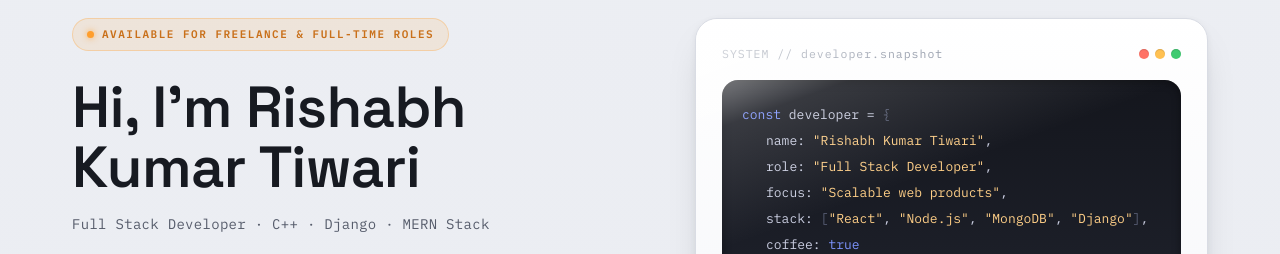
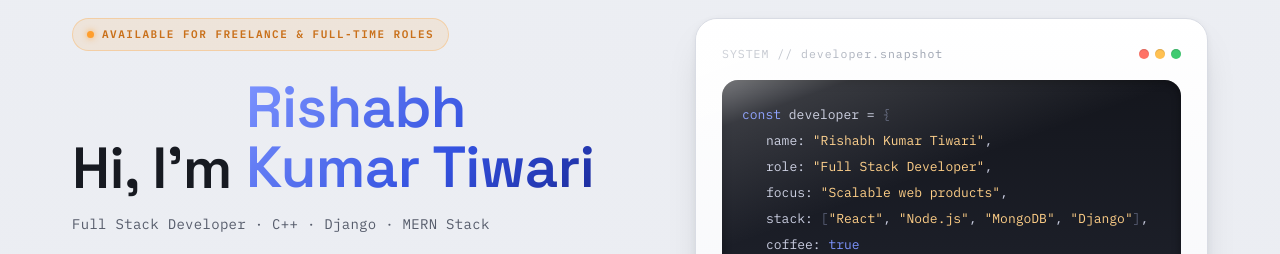
Before and after one commit to rishabhtcodes/Portfolio, a React (Vite) app: page / in a window 1280 px wide. Shown: the part 137-391 px from the top of the page. Built offline with nearby package versions, Linux system fonts and the light colour scheme; no server answers.

Commit message:
feat: initialize Tailwind CSS and custom component styles in index.css

```diff
--- a/src/index.css
+++ b/src/index.css
@@ -272,6 +272,12 @@
 
   .hero h1 {
     font-size: 58px; line-height: 1.05; color: var(--ink);
+  }
+  .accent {
+    background: linear-gradient(135deg, var(--accent-light), var(--accent) 60%, var(--accent-deep));
+    -webkit-background-clip: text;
+    -webkit-text-fill-color: transparent;
+    display: inline-block;
   }
   @media (max-width: 720px) {
     .hero h1 {
```
